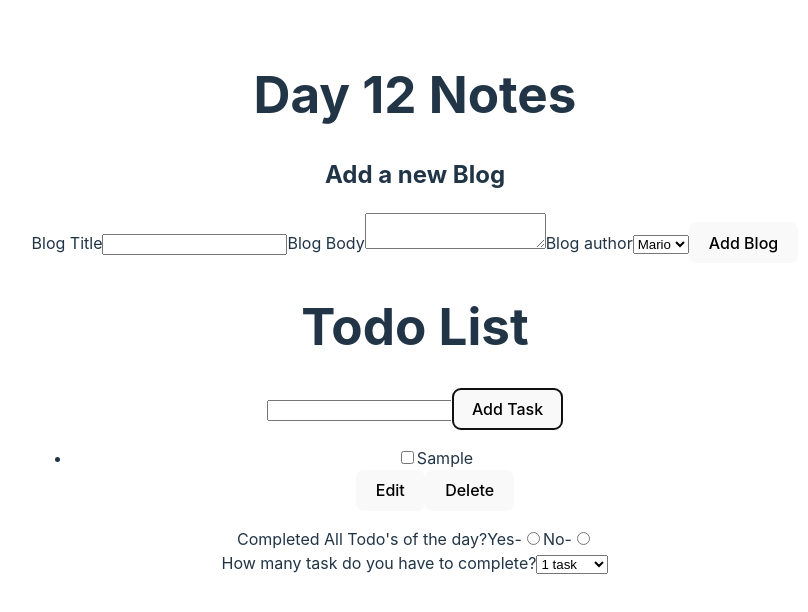
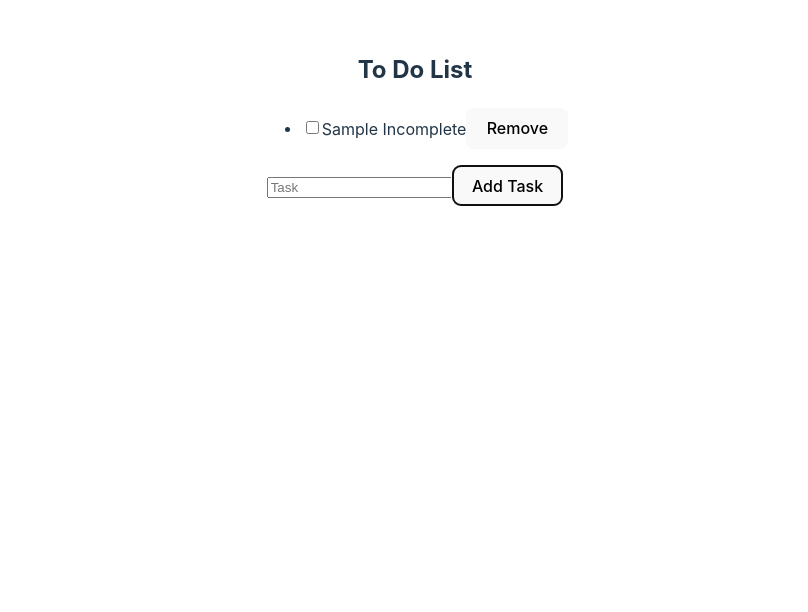
Before and after one commit to felixchen3674/react04292024, a React (Vite) app in the folder homework/react_homework/: page / in a window 1280 px wide. Both pictures are taken after typing "Sample" into the empty fields and a click on the button "Add Task". Shown: the top 612 px of the page, without its empty margins (225-1033 px from the left). Built offline with nearby package versions, Linux system fonts and the light colour scheme.

Commit message:
Update on HW day12

```diff
--- a/homework/react_homework/src/App.tsx
+++ b/homework/react_homework/src/App.tsx
@@ -2,13 +2,15 @@ import "./App.css";
 import Day11Play from "./day11_describing_the_ui/notes";
 import Day12Play from "./day12_interactivity/notes";
 import TodoList from "./day12_interactivity/ControlledComponents/ToDoList";
+import MyComponent from "./day11_describing_the_ui/notes/MyComponent";
 
 function App() {
   return (
     <>
       {/* <Day11Play /> */}
-      <Day12Play />
+      {/* <Day12Play /> */}
       <TodoList />
+      {/* <MyComponent /> */}
     </>
   );
 }
--- /dev/null
+++ b/homework/react_homework/src/day11_describing_the_ui/notes/MyComponent.tsx
@@ -0,0 +1,48 @@
+import { useState } from "react";
+
+interface FoodType {
+    id: number;
+    name: string;
+}
+
+function MyComponent() {
+  const [foods, setFoods] = useState<FoodType[]>([]);
+  const [newFood, setNewFood] = useState("");
+
+  const handleAddFood = () =>{
+    if(newFood.trim() !== ''){
+        const newId = foods.length > 0 ? foods[foods.length-1].id+1 : 1
+        const newFoodItem: FoodType = {id: newId, name: newFood.trim()}
+
+        setFoods([...foods, newFoodItem]);
+        setNewFood('');
+    }
+  }
+
+  const handleRemoveFood = (id: number) => {
+    setFoods(foods.filter(food => food.id !== id))
+  }
+  return (
+    <div>
+      <h2>List of Food</h2>
+      <ul>
+        {foods.map((food) => (
+            <li key={food.id}>
+                {food.name}
+                <button onClick={()=>handleRemoveFood(food.id)}>Remove</button>
+            </li>
+        ))}
+      </ul>
+      <input
+        type="text"
+        id="foodInput"
+        placeholder="Enter food name"
+        value={newFood}
+        onChange={(e)=>setNewFood(e.target.value)}
+      />
+      <button onClick={handleAddFood}>Add food</button>
+    </div>
+  );
+}
+
+export default MyComponent;
--- a/homework/react_homework/src/day12_interactivity/ControlledComponents/Checkbox.tsx
+++ b/homework/react_homework/src/day12_interactivity/ControlledComponents/Checkbox.tsx
@@ -1,34 +1,14 @@
-import { useState } from "react";
-
 interface CheckboxProps {
-  label: string;
-  defaultChecked?: boolean;
-  onChange: (checked: boolean) => void;
+  checked: boolean;
+  onChange: () => void;
+  label?: string;
 }
 
-export default function Checkbox({
-  label,
-  defaultChecked = false,
-  onChange,
-}: CheckboxProps) {
-  const [checked, setChecked] = useState(defaultChecked);
-
-  const handleCheckboxChange = () => {
-    const newChecked = !checked;
-    setChecked(newChecked);
-    onChange(newChecked);
-  };
-
-  return (
-    <div>
-      <label>
-        <input
-          type="checkbox"
-          checked={checked}
-          onChange={handleCheckboxChange}
-        />
-        {label}
-      </label>
-    </div>
+export default function Checkbox({checked, onChange, label}: CheckboxProps){
+  return(
+    <label>
+      <input type="checkbox" checked={checked} onChange={onChange}/>
+      <span>{label}</span>
+    </label>
   );
 }
--- a/homework/react_homework/src/day12_interactivity/ControlledComponents/ToDoList.tsx
+++ b/homework/react_homework/src/day12_interactivity/ControlledComponents/ToDoList.tsx
@@ -1,70 +1,72 @@
-import React, { useState } from "react";
+import { useState } from "react";
 import Checkbox from "./Checkbox";
-import RadioGroup from "./RadioGroup";
-import Select from "./Select";
 
-const TodoList: React.FC = () => {
-  const [tasks, setTasks] = useState<string[]>([]);
-  const [taskInput, setTaskInput] = useState("");
-//CHANGE TO OBJECT TYPE INSTEAD OF STRING
-  const handleAddTask = () => {
-    if (taskInput.trim() !== "") {
-      setTasks([...tasks, taskInput]);
-      setTaskInput("");
+interface ToDoType {
+  id: number;
+  task: string;
+  completed: boolean;
+}
+
+function ToDoList() {
+  const [toDos, setToDos] = useState<ToDoType[]>([]);
+  const [newToDos, setNewToDos] = useState("");
+
+  const handleAddList = () => {
+    if (newToDos.trim() !== "") {
+      const newId = toDos.length > 0 ? toDos[toDos.length - 1].id + 1 : 1;
+      const newToDosItem: ToDoType = {
+        id: newId,
+        task: newToDos.trim(),
+        completed: false,
+      };
+
+      setToDos([...toDos, newToDosItem]);
+      setNewToDos("");
     }
   };
-
-  const handleDeleteTask = (index: number) => {
-    const updatedTasks = tasks.filter((_, i) => i !== index);
-    setTasks(updatedTasks);
+  const handleRemoveList = (id: number) => {
+    setToDos(toDos.filter((toDo) => toDo.id !== id));
   };
-
-  const handleEditTask = (index: number, newValue: string) => {
-    const updatedTasks = [...tasks];
-    updatedTasks[index] = newValue;
-    setTasks(updatedTasks);
-  };
-
-  const handleTaskCompletion = (index: number, checked: boolean) => {
-    const updatedTasks = [...tasks];
-    updatedTasks[index] = checked ? tasks[index] + "Completed" : tasks[index];
-    setTasks(updatedTasks);
+  const handleToggleComplete = (id: number) => {
+    const updatedToDos = [...toDos];
+    const todoIndex = updatedToDos.findIndex((todo) => todo.id === id);
+    if (todoIndex !== -1) {
+      updatedToDos[todoIndex] = {
+        ...updatedToDos[todoIndex],
+        completed: !updatedToDos[todoIndex].completed,
+      };
+      setToDos([...updatedToDos]);
+    }
   };
 
   return (
     <div>
-      <h1>Todo List</h1>
-      <div>
-        <input
-          type="text"
-          value={taskInput}
-          onChange={(e) => setTaskInput(e.target.value)}
-        />
-        <button onClick={handleAddTask}>Add Task</button>
-      </div>
+      <h2>To Do List</h2>
       <ul>
-        {tasks.map((task, index) => (
-          <li key={index}>
-            <Checkbox
-              label={task}
-              defaultChecked={false}
-              onChange={(checked) => handleTaskCompletion(index, checked)}
-            />
-            <button
-              onClick={() =>
-                handleEditTask(index, prompt("Edit task:", task) || task)
-              }
-            >
-              Edit
-            </button>
-            <button onClick={() => handleDeleteTask(index)}>Delete</button>
-          </li>
+        {toDos.map((toDo) => (
+          <>
+            <li key={toDo.id}>
+              <Checkbox
+                checked={toDo.completed}
+                onChange={() => handleToggleComplete(toDo.id)}
+              />
+              {toDo.task}
+              {' '}
+              {toDo.completed ? "Completed" : "Incomplete"}
+              <button onClick={() => handleRemoveList(toDo.id)}>Remove</button>
+            </li>
+          </>
         ))}
       </ul>
-      <RadioGroup />
-      <Select />
+      <input
+        type="text"
+        value={newToDos}
+        onChange={(e) => setNewToDos(e.target.value)}
+        placeholder="Task"
+      />
+      <button onClick={handleAddList}>Add Task</button>
     </div>
   );
-};
+}
 
-export default TodoList;
+export default ToDoList;
```
